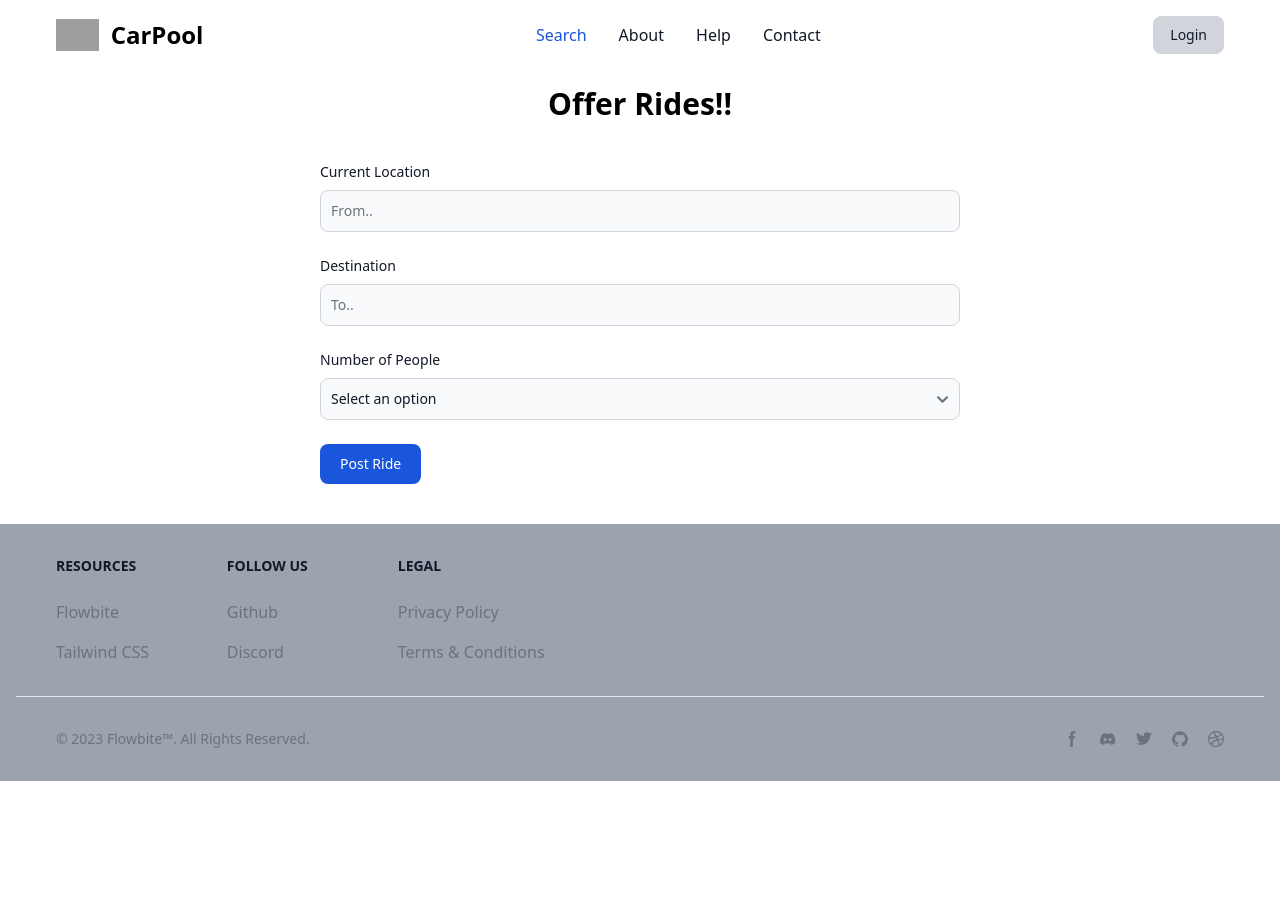
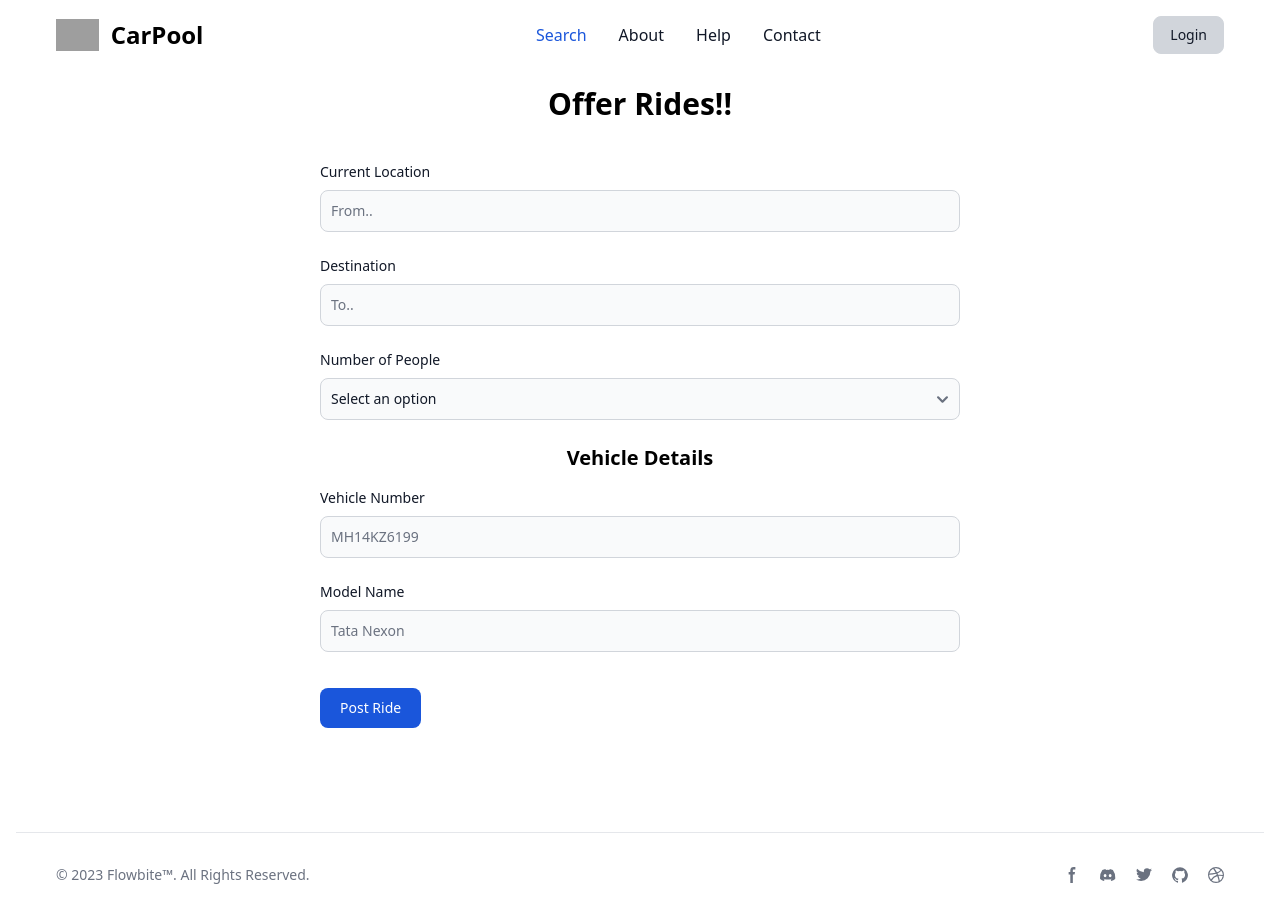
Before and after one commit to Prathamesh2805/CarPool_Client, a React (Create React App) app: page /offerride in a window 1280 px wide. Before the commit the page ends 800 px from the top, so only its background shows below. Built offline with nearby package versions, Linux system fonts and the light colour scheme; grey boxes are pictures that could not be loaded.

Commit message:
frontend updated

```diff
--- a/src/components/MyFooter.jsx
+++ b/src/components/MyFooter.jsx
@@ -4,9 +4,10 @@ import React from "react";
 
 const Footer = () => {
   return (
-  <footer className="bg-gray-400 dark:bg-gray-900">
+  <footer className="">
+  {/* <hr/> */}
   <div className="mx-auto w-full max-w-screen-xl p-4 py-6 lg:py-8">
-    <div className="md:flex md:justify-between mx-10">
+    {/* <div className="md:flex md:justify-between mx-10">
       <div className="grid grid-cols-2 gap-8 sm:gap-6 sm:grid-cols-3">
         <div>
           <h2 className="mb-6 text-sm font-semibold text-gray-900 uppercase dark:text-white">
@@ -66,7 +67,7 @@ const Footer = () => {
           </ul>
         </div>
       </div>
-    </div>
+    </div> */}
     <hr className="my-6 border-gray-200 sm:mx-auto dark:border-gray-700 lg:my-8" />
     <div className="sm:flex sm:items-center sm:justify-between mx-10">
       <span className="text-sm text-gray-500 sm:text-center dark:text-gray-400">
--- a/src/components/OfferRide.jsx
+++ b/src/components/OfferRide.jsx
@@ -1,34 +1,31 @@
 /* eslint-disable jsx-a11y/anchor-is-valid */
 import React from "react";
-import {useNavigate} from 'react-router-dom';
-import { useState } from 'react'
-import {addRide} from '../services/api.js'
-
+// import {useNavigate} from 'react-router-dom';
+import { useState } from "react";
+import { addRide } from "../services/api.js";
 
 const defaultValue = {
-  currentlocation: '',
-  destination: '',
-  numberofpeople: ''
-}
-
+  currentlocation: "",
+  destination: "",
+  numberofpeople: "",
+  vehiclenumber: "",
+  modelname: "",
+  vehicleimage: "",
+};
 
 const OfferRide = () => {
-
-
   const [ride, setRide] = useState(defaultValue);
 
   // const navigate = useNavigate()
 
   const onValueChange = (e) => {
-    setRide({...ride, [e.target.name]: e.target.value})
-}
+    setRide({ ...ride, [e.target.name]: e.target.value });
+  };
 
-
-  const addRideDetails = async() => {
+  const addRideDetails = async () => {
     await addRide(ride);
     // alert("Ride added Successfully");
-}
-
+  };
 
   return (
     <section className="bg-white dark:bg-gray-900 w-2/4 mx-auto mt-4">
@@ -69,8 +66,7 @@ const OfferRide = () => {
           />
         </div>
 
-        <div class="mb-6" >
-
+        <div class="mb-6">
           <label
             htmlFor="numberofpeople"
             className="block mb-2 text-sm font-medium text-gray-900 dark:text-white"
@@ -81,20 +77,73 @@ const OfferRide = () => {
             onChange={(e) => onValueChange(e)}
             name="numberofpeople"
             id="numberofpeople"
-              className="bg-gray-50 border border-gray-300 text-gray-900 text-sm rounded-lg focus:ring-blue-500 focus:border-blue-500 block w-full p-2.5 dark:bg-gray-700 dark:border-gray-600 dark:placeholder-gray-400 dark:text-white dark:focus:ring-blue-500 dark:focus:border-blue-500" required
+            className="bg-gray-50 border border-gray-300 text-gray-900 text-sm rounded-lg focus:ring-blue-500 focus:border-blue-500 block w-full p-2.5 dark:bg-gray-700 dark:border-gray-600 dark:placeholder-gray-400 dark:text-white dark:focus:ring-blue-500 dark:focus:border-blue-500"
+            required
           >
-
             <option value="1">Select an option</option>
             <option value="1">1</option>
             <option value="2">2</option>
             <option value="3">3</option>
           </select>
-
         </div>
 
+        <h3 className="font-semibold text-center text-xl mb-4">
+          Vehicle Details
+        </h3>
+        <div className="mb-6">
+          <label
+            htmlFor="vehiclenumber"
+            className="block mb-2 text-sm font-medium text-gray-900 dark:text-white"
+          >
+            Vehicle Number
+          </label>
+          <input
+            onChange={(e) => onValueChange(e)}
+            name="vehiclenumber"
+            type="text"
+            id="vehiclenumber"
+            className="bg-gray-50 border border-gray-300 text-gray-900 text-sm rounded-lg focus:ring-blue-500 focus:border-blue-500 block w-full p-2.5 dark:bg-gray-700 dark:border-gray-600 dark:placeholder-gray-400 dark:text-white dark:focus:ring-blue-500 dark:focus:border-blue-500"
+            placeholder="MH14KZ6199"
+            required
+          />
+        </div>
+        <div className="mb-6">
+          <label
+            htmlFor="modelname"
+            className="block mb-2 text-sm font-medium text-gray-900 dark:text-white"
+          >
+            Model Name
+          </label>
+          <input
+            onChange={(e) => onValueChange(e)}
+            name="modelname"
+            type="text"
+            id="modelname"
+            className="bg-gray-50 border border-gray-300 text-gray-900 text-sm rounded-lg focus:ring-blue-500 focus:border-blue-500 block w-full p-2.5 dark:bg-gray-700 dark:border-gray-600 dark:placeholder-gray-400 dark:text-white dark:focus:ring-blue-500 dark:focus:border-blue-500"
+            placeholder="Tata Nexon"
+            required
+          />
+        </div>
+
+        {/* <>
+          <label
+            className="block mb-2 text-sm font-medium text-gray-900 dark:text-white"
+            htmlFor="vehicleimage"
+          >
+            Upload Vehicle Image
+          </label>
+          <input
+            className="mb-6 block w-full text-sm text-gray-900 border border-gray-300 rounded-lg cursor-pointer bg-gray-50 dark:text-gray-400 focus:outline-none dark:bg-gray-700 dark:border-gray-600 dark:placeholder-gray-400"
+            id="vehicleimage"
+            name="vehicleimage"
+            type="file"
+          />
+        </> */}
+
         <button
-          type="submit" onClick={() => addRideDetails()}
-          className="text-white bg-blue-700 hover:bg-blue-800 focus:ring-4 focus:outline-none focus:ring-blue-300 font-medium rounded-lg text-sm w-full sm:w-auto px-5 py-2.5 text-center dark:bg-blue-600 dark:hover:bg-blue-700 dark:focus:ring-blue-800"
+          type="submit"
+          onClick={() => addRideDetails()}
+          className="mt-3 text-white bg-blue-700 hover:bg-blue-800 focus:ring-4 focus:outline-none focus:ring-blue-300 font-medium rounded-lg text-sm w-full sm:w-auto px-5 py-2.5 text-center dark:bg-blue-600 dark:hover:bg-blue-700 dark:focus:ring-blue-800"
         >
           Post Ride
         </button>
```
Lines whose indentation alone changed are shown as unchanged.
